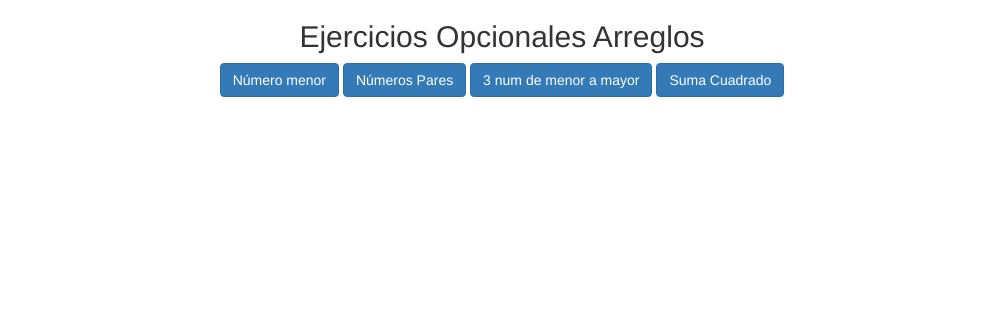
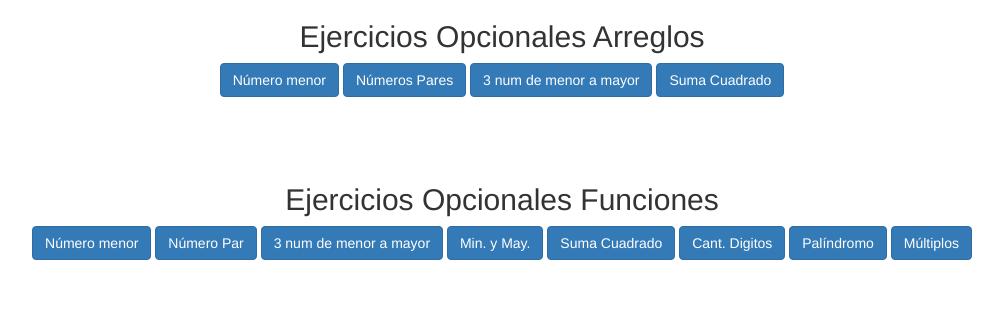
Before and after one commit to nerdale/ejercicios-opcionales, a plain HTML site: page index.html in a window 1280 px wide. Shown: the whole page, without its empty margins (138-1141 px from the left). Drawn offline with nearby package versions, Linux system fonts and the light colour scheme.

Commit message:
arreglado los alert todos ok, botones html y más funciones

```diff
--- a/css/main.css
+++ b/css/main.css
@@ -1,5 +1,5 @@
 .botones{
 	width: 100%;
-	height: 300px;
+	height: 100px;
 	text-align: center;
 }
--- a/index.html
+++ b/index.html
@@ -14,6 +14,18 @@
 		<button type="button" class="btn btn-primary" onclick="menorMayorArreglo()">3 num de menor a mayor</button>
 		<button type="button" class="btn btn-primary" onclick="sumaCuadrado()">Suma Cuadrado</button>
 	</div>
+
+	<h2 class="text-center">Ejercicios Opcionales Funciones</h2>
+	<div class="botones">
+		<button type="button" class="btn btn-primary" onclick="numeroMenorFuncion()">Número menor</button>
+		<button type="button" class="btn btn-primary" onclick="esParFuncion()">Número Par</button>
+		<button type="button" class="btn btn-primary" onclick="menorMayorFuncion()">3 num de menor a mayor</button>
+		<button type="button" class="btn btn-primary" onclick="minMayFuncion()">Min. y May.</button>
+		<button type="button" class="btn btn-primary" onclick="sumaCuadradoFuncion()">Suma Cuadrado</button>
+		<button type="button" class="btn btn-primary" onclick="digitosFuncion()">Cant. Digitos</button>
+		<button type="button" class="btn btn-primary" onclick="palindromoFuncion()">Palíndromo</button>
+		<button type="button" class="btn btn-primary" onclick="multiplosFuncion()">Múltiplos</button>
+	</div>
 	<script type="text/javascript" src="js/script.js"></script>
 </body>
 </html>
--- a/js/script.js
+++ b/js/script.js
@@ -59,7 +59,7 @@ function numeroMenorFuncion(numUno, numDos, numTres){
 	var numDos = parseInt(prompt("Ingrese el segundo numero"));
 	var numTres = parseInt(prompt("Ingrese el tercer numero"));
 	var numeroMenor = Math.min(numUno, numDos, numTres);
-	alert("El número menor entre : " + numUno + "," + numDos + "," + numTres + " es: " + numeroMenor);
+	alert("El número menor entre : " + numUno + "," + numDos + "y " + numTres + " es: " + numeroMenor);
 }
 
 function esParFuncion(num){
@@ -74,20 +74,20 @@ function esParFuncion(num){
 }
 
 function menorMayorFuncion(a, b, c){
-	var a = parseInt(prompt("Ingrese primer número"));
-	var b = parseInt(prompt("Ingrese segundo número"));
-	var c = parseInt(prompt("Ingrese tercer número"));
+	var a = prompt("Ingrese primer número");
+	var b = prompt("Ingrese segundo número");
+	var c = prompt("Ingrese tercer número");
 	var resultado = "El orden de menor a mayor ";
 	if(a < b && a < c && b < c){
-		return resultado += "es: " + a + ", " + b +  ", " + c;
+		resultado += "es: " + a + ", " + b +  ", " + c;
 	}else if (a < b && a < c && b > c){
-		return resultado += "es: " + a +  ", " + c +  ", " + b;
+		resultado += "es: " + a +  ", " + c +  ", " + b;
 	}else if (b < a && b < c && c < a){
-		return resultado += "es: " + b +  ", " + c +  ", " + a;
+		resultado += "es: " + b +  ", " + c +  ", " + a;
 	}else if (c < a && c < b && a > b){
-		return resultado += "es: " + c +  ", " + b +  ", " + a;
+		resultado += "es: " + c +  ", " + b +  ", " + a;
 	}else if ( c < b && c < a && b > a){
-		return resultado += "es: " + c +  ", " + a +  ", " + b;
+		resultado += "es: " + c +  ", " + a +  ", " + b;
 	}
 	alert(resultado);
 }
@@ -122,16 +122,25 @@ function digitosFuncion(numero){
 	alert( "La cantidad de digitos es: " + cantidadDigitos);
 }
 
-function palindromo(palabra){
+function palindromoFuncion(palabra){
 	var palabra = prompt("ingrese una palabra");
-	var resultado = "La palabra ingresada ";
+	var resultado = "La palabra " + palabra;
 	var especiales = /[^A-Za-z0-9]/g;
-	var palabra = palabra.toLowerCase().replace(especiales, "");
-	var largoP = palabra.length;
-	for (var i = 0; i < largoP/2; ++i){
-		if(palabra[i] !== palabra[largoP - 1 - i]){
-			return resultado += "no es palíndromo";
-		}
+	var palabra = palabra.toLowerCase().replace(especiales, ""); //le quito espacios en blanco y caract. especiales
+	if(palabra !== palabra.split("").reverse().join("")){ //compara si la palabra inicial es distinta a la palabra separada(split), dada vuelta(reverse) y unida nuevamente(join)
+		resultado += " no es palindromo";
+	}else{
+		resultado +=  " es palindromo";
 	}
-	return resultado += "es palíndromo";
+	alert(resultado);
 }
+
+function multiplosFuncion(numero){
+	var numero = parseInt(prompt("Ingrese un número"));
+	var resultado = "Los múltiplos de " + numero + " son: ";
+	for ( var i = 1; i < 11; ++i){
+		var multiplos = numero*i;
+		resultado += " " + multiplos.toString();
+	}
+	alert(resultado);
+}
```
